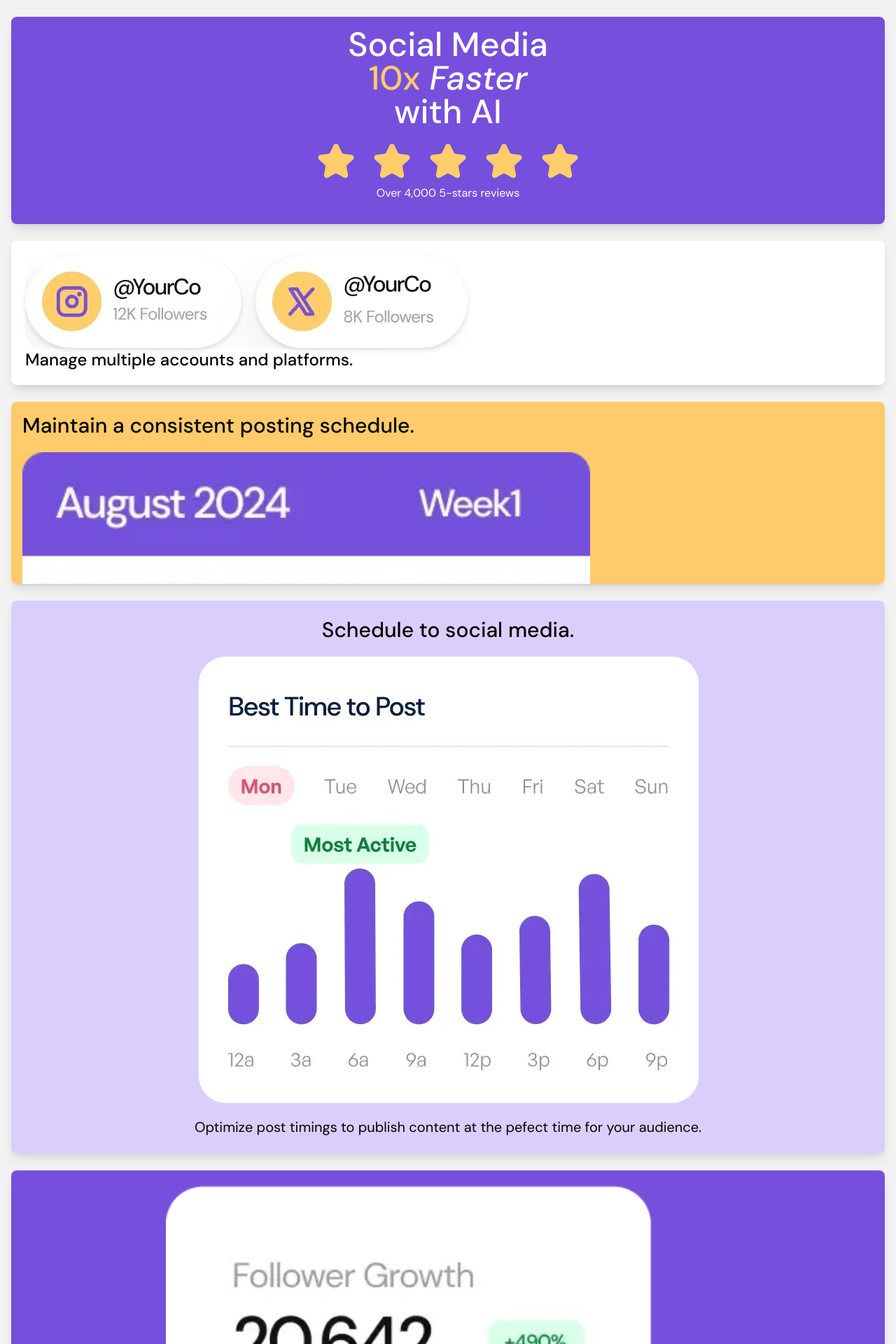
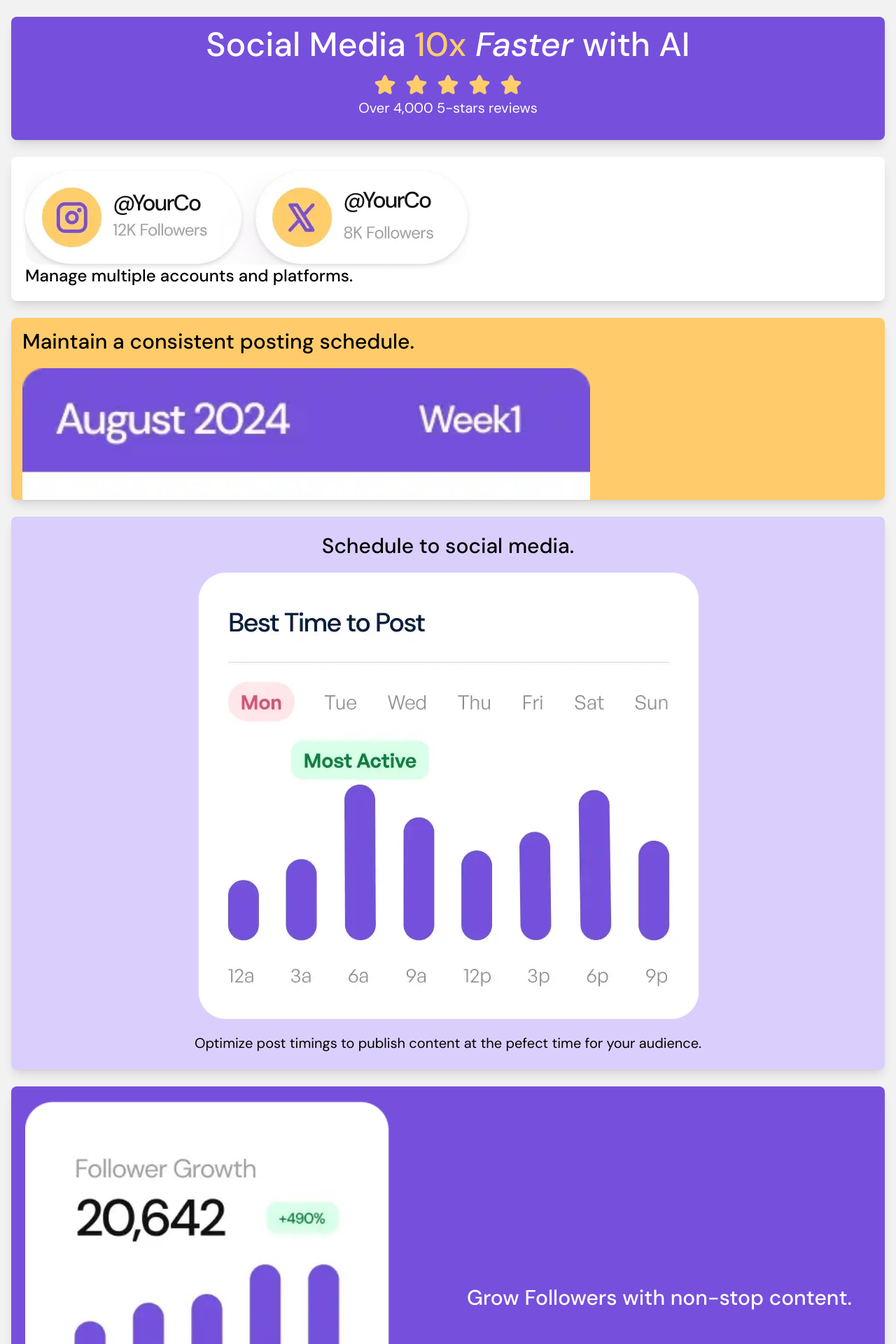
Before and after one commit to Alejo2304/bentoGrid, a React (Vite) app: page / in a window 1280 px wide. Shown: the top 1920 px of the page at 70% size. Built offline with nearby package versions, Linux system fonts and the light colour scheme.

Commit message:
PurpleContainer: Fixed flex direction | PurpleContainerDescriptive: Fixed img height.

```diff
--- a/src/components/Containers.jsx
+++ b/src/components/Containers.jsx
@@ -55,17 +55,17 @@ export function PurpleContainerDescriptive({ startTitle, emTitle, italicTitle, e
         <div className="flex flex-col items-center bg-purple-500 p-4 rounded-lg shadow-lg">
             <div className="flex text-center">
                 <h1 className="font-dmsans font-medium text-white text-5xl">
-                    <span className="block">{startTitle} </span>
-                    <span className="block">
+                    <span className="block md:inline">{startTitle} </span>
+                    <span className="block md:inline">
                         <em className="text-yellow-500 not-italic"> {emTitle}</em>
                         <em className="italic"> {italicTitle} </em>
                     </span>
-                    <span className="block">{endTitle}</span>
+                    <span className="block md:inline">{endTitle}</span>
                 </h1>
             </div>
             <div className="px-8 py-4">
-                <img className="px-8" src={imgPath} alt={imgAlt} />
-                <p className="font-dmsans font-normal text-white text-center">{imgText}</p>
+                <img className="px-8 md:h-[1.5lh]" src={imgPath} alt={imgAlt} />
+                <p className="font-dmsans font-normal text-white text-center text-xl">{imgText}</p>
             </div>
         </div>
     );
@@ -73,9 +73,9 @@ export function PurpleContainerDescriptive({ startTitle, emTitle, italicTitle, e
 
 export function PurpleContainer({ text, imgPath, imgAlt }) {
     return (
-        <div className="flex flex-col items-center justify-center bg-purple-500 rounded-lg shadow-lg p-5 space-y-8">
-            <img className="w-2/3 "src={imgPath} alt={imgAlt} />
-            <h1 className="w-2/3 font-dmsans font-medium text-3xl text-white text-center">{text}</h1>
+        <div className="flex flex-col md:flex-row md:h-auto items-center justify-center bg-purple-500 rounded-lg shadow-lg p-5 space-y-8">
+            <img className="flex-1/2 "src={imgPath} alt={imgAlt} />
+            <h1 className="flex-1/2 font-dmsans font-medium text-3xl text-white text-center">{text}</h1>
         </div>
     );
 }
```
